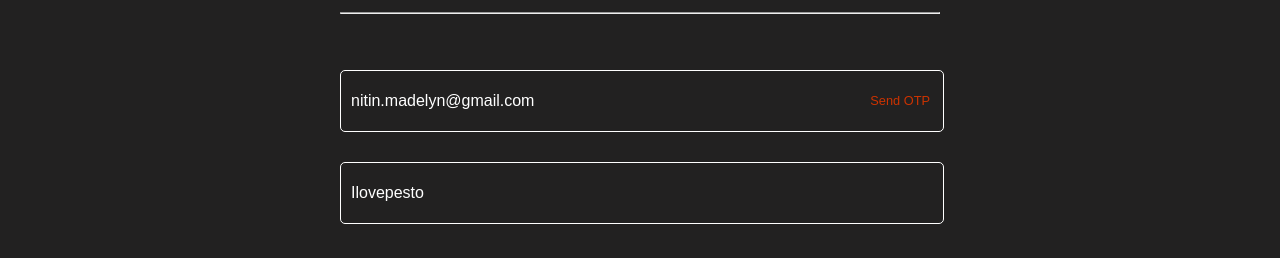
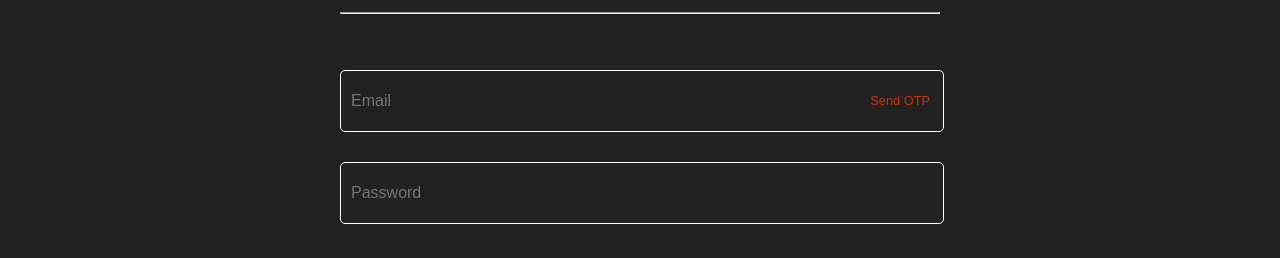
Before and after one commit to pesto-students/little-tags-nitinmadelyn-frontend, a React app: page /login in a window 1280 px wide. Shown: the part 182-440 px from the top of the page. Built offline with nearby package versions, Linux system fonts and the light colour scheme.

Commit message:
remove console logs

```diff
--- a/src/components/Login/Login.js
+++ b/src/components/Login/Login.js
@@ -20,8 +20,8 @@ import { userLogin, authenticate, isAuthenticated } from '../../auth/helper';
 const Login = (props) => {
   const history = useHistory();
   const [values, setValues] = useState({
-    email: 'nitin.madelyn@gmail.com',
-    password: 'Ilovepesto',
+    email: '',
+    password: '',
     error: '',
     success: '',
     loading: false,
--- a/src/components/SearchResult/SearchResult.js
+++ b/src/components/SearchResult/SearchResult.js
@@ -51,7 +51,6 @@ const SearchResult = (props) => {
         .catch((error) => console.log(error));
 
       if (response) {
-        console.log('response', response);
         setProducts(response.data.items);
         setLoading(false);
       }
@@ -60,7 +59,6 @@ const SearchResult = (props) => {
   }, [searchKeyword.text]);
 
   const loadingMessage = () => {
-    console.log(loading);
     return (
       <>
         <br />
--- a/src/components/Signup/Signup.js
+++ b/src/components/Signup/Signup.js
@@ -48,7 +48,6 @@ const Signup = (props) => {
     setValues({ ...values, error: false });
     userSignup({ firstName, lastName, email, password, mobile, otp })
       .then((data) => {
-        console.log('data', data);
         if (data.status === 'success') {
           setValues({
             ...values,
@@ -70,24 +69,30 @@ const Signup = (props) => {
 
   const successMessage = () => {
     return (
+      <>
+        <br />
         <div
           className='alert alert-success test-center'
           style={{ display: success ? '' : 'none' }}
         >
           New user created Successfully. Please
-        <Link to='/login'>Login here</Link>
+          <Link to='/login'> Login here</Link>
         </div>
+      </>
     );
   };
 
   const errorMessage = () => {
     return (
+      <>
+        <br />
         <div
           className='alert alert-danger test-center'
           style={{ display: error ? '' : 'none' }}
         >
           {error}
         </div>
+      </>
     );
   };
 
@@ -106,7 +111,6 @@ const Signup = (props) => {
                     <FormattedMessage id='signup.title' />
                   </h1>
                   <hr />
-                  <br />
                   {successMessage()}
                   {errorMessage()}
                   <FormattedMessage id='signup.placeholder.firstName'>
@@ -221,9 +225,6 @@ const Signup = (props) => {
                       </FacebookLoginButton>
                     </div>
                   </div>
-                  <p className='text-white text-center'>
-                    {JSON.stringify(values)}
-                  </p>
                 </form>
               </div>
             </section>
```
Lines whose indentation alone changed are shown as unchanged.
